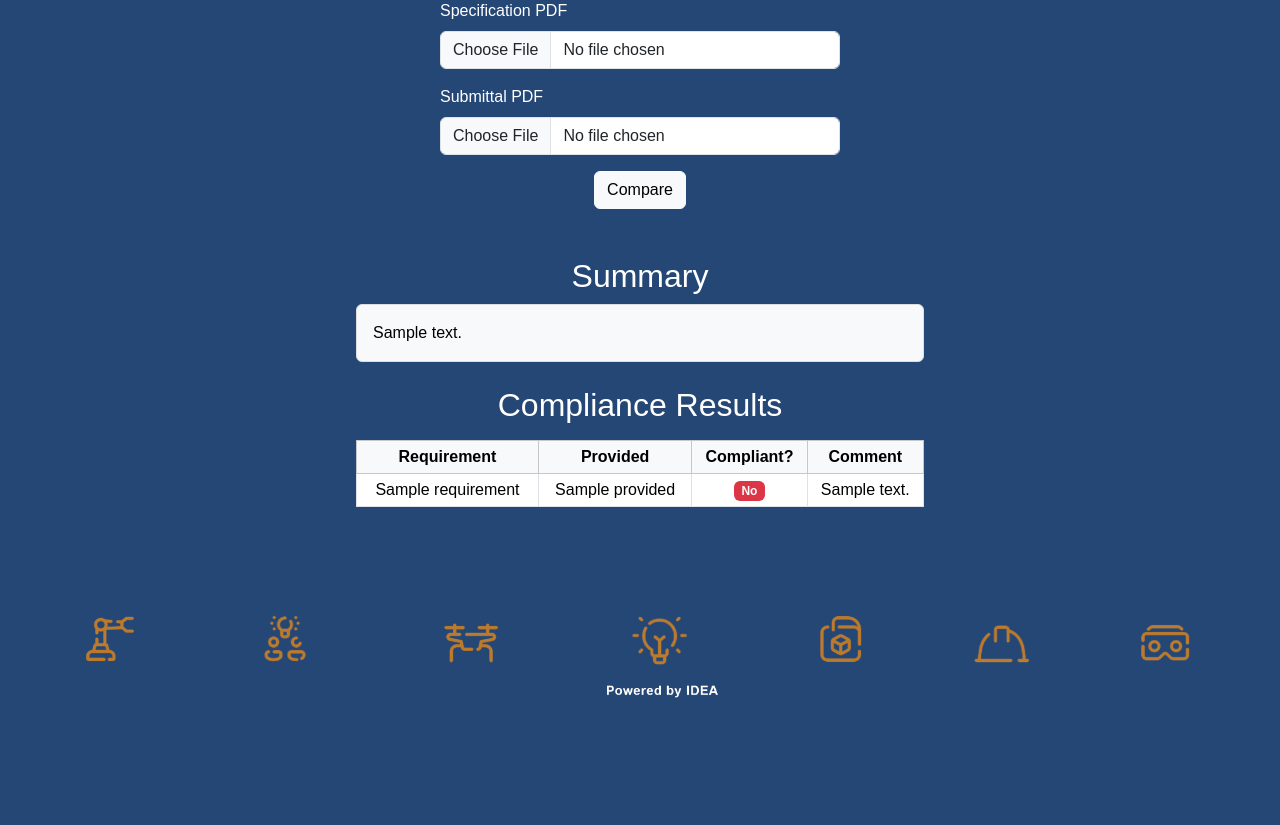
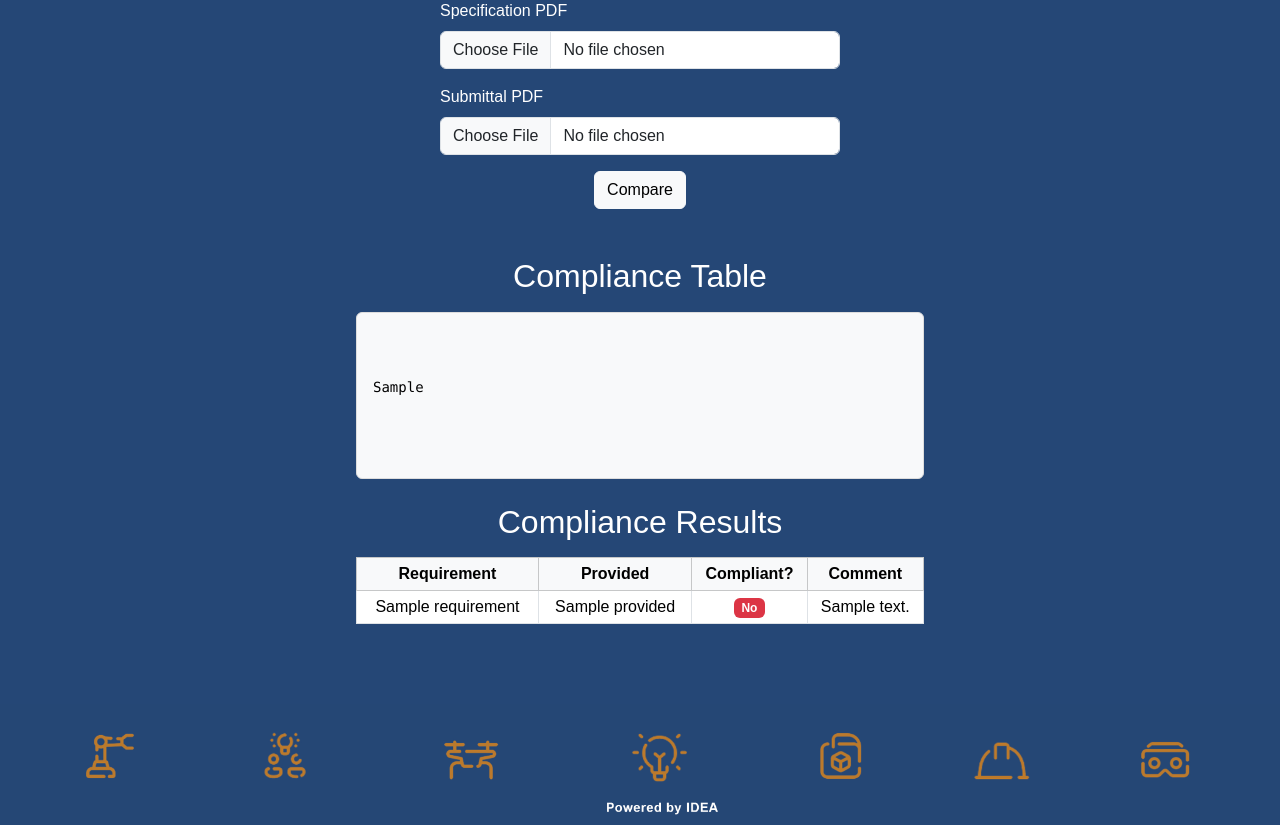
Before and after one commit to ccollucci/submittal-checker, a Flask app: template templates/index.html in a window 1280 px wide. Shown: the part 206-1031 px from the top of the page. Before the commit the page ends 904 px from the top, so only its background shows below. Run offline with Flask 3, Linux system fonts and the light colour scheme; the template is opened without the code that fills it: most values are stand-ins (such as "Sample title", 1, 10 or a date in 2020); some libraries are stand-ins or nearby versions.

Commit message:
fix: display raw GPT markdown table output in results view

```diff
--- a/templates/index.html
+++ b/templates/index.html
@@ -96,8 +96,10 @@
     </div>
 
     {% if summary %}
-      <h2 class="mt-4 text-white">Summary</h2>
-      <div class="result-box mt-2">{{ summary }}</div>
+      <h2 class="mt-4 text-white">Compliance Table</h2>
+      <div class="result-box mt-3">
+        <pre>{{ raw_table }}</pre>
+      </div>
     {% endif %}
 
     {% if parsed_result %}
```
